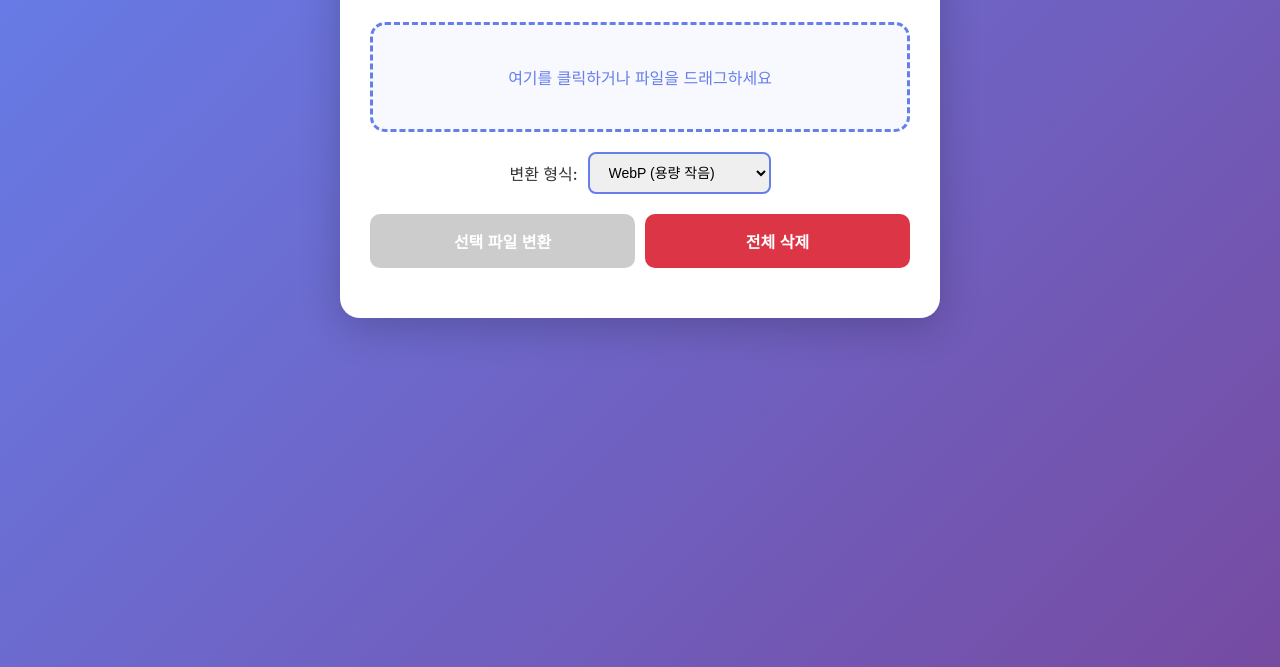
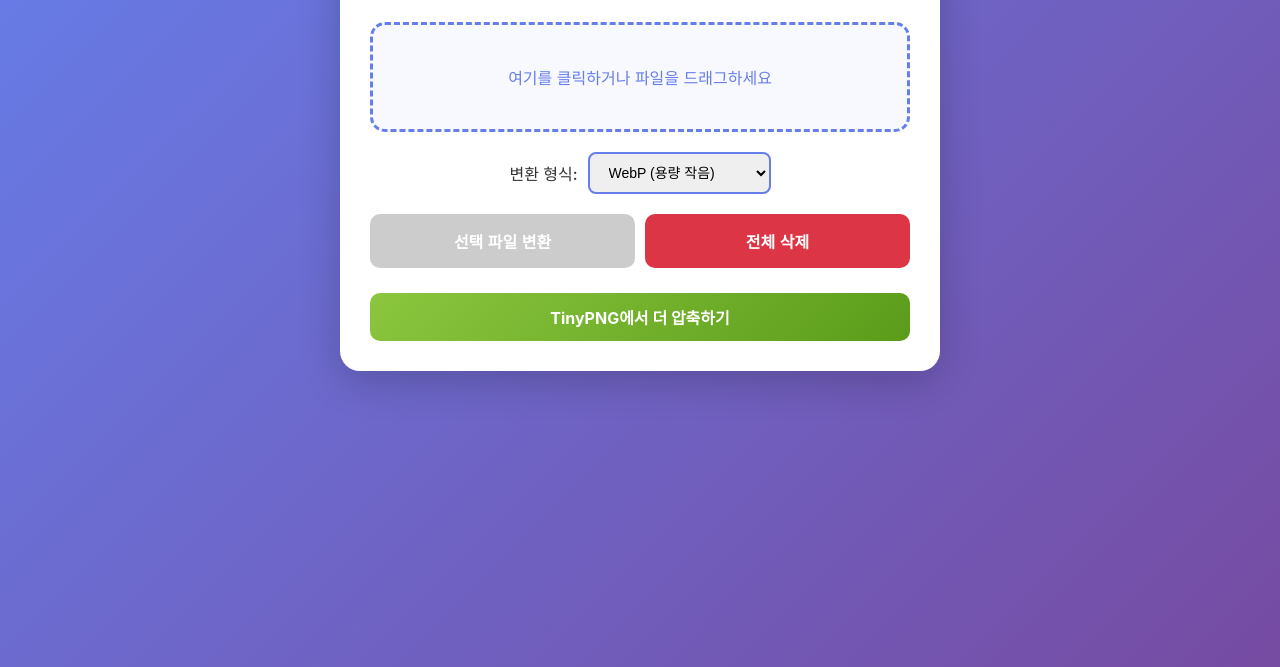
Before and after one commit to ji0ung/image-converter, a plain HTML site: page index.html in a window 1280 px wide. Shown: the part 133-800 px from the top of the page. Drawn offline with nearby package versions, Linux system fonts and the light colour scheme.

Commit message:
TinyPNG 바로가기 버튼 추가

```diff
--- a/index.html
+++ b/index.html
@@ -39,6 +39,11 @@
 
         <!-- 결과 영역 -->
         <div id="resultArea" class="result-area"></div>
+
+        <!-- 외부 링크 -->
+        <a href="https://tinypng.com" target="_blank" class="external-link">
+            TinyPNG에서 더 압축하기
+        </a>
     </div>
 
     <script src="script.js"></script>
--- a/style.css
+++ b/style.css
@@ -286,3 +286,22 @@ button.download-all:hover:not(:disabled) {
     padding: 20px;
     color: #667eea;
 }
+
+/* 외부 링크 버튼 */
+.external-link {
+    display: block;
+    text-align: center;
+    margin-top: 25px;
+    padding: 12px 20px;
+    background: linear-gradient(135deg, #8cc63f 0%, #5a9c1a 100%);
+    color: white;
+    text-decoration: none;
+    border-radius: 10px;
+    font-weight: bold;
+    transition: all 0.3s;
+}
+
+.external-link:hover {
+    transform: translateY(-2px);
+    box-shadow: 0 5px 20px rgba(90, 156, 26, 0.4);
+}
```
